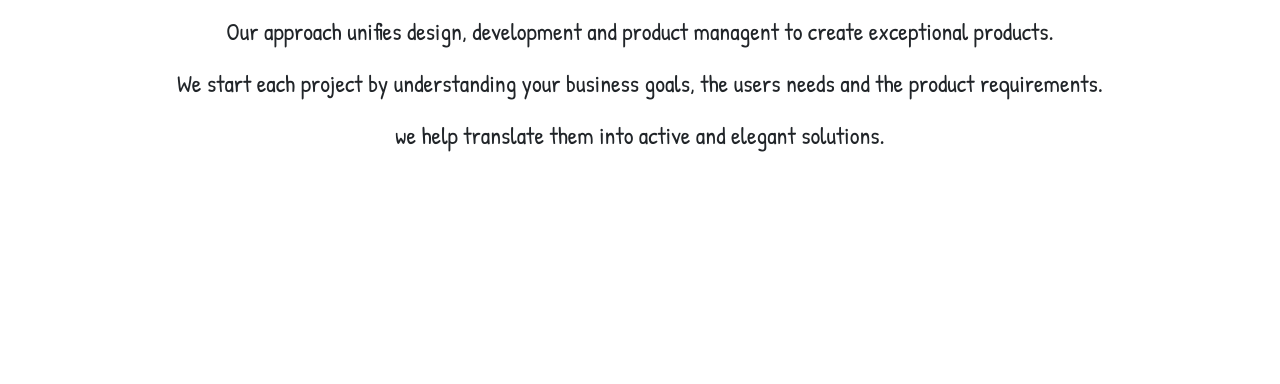
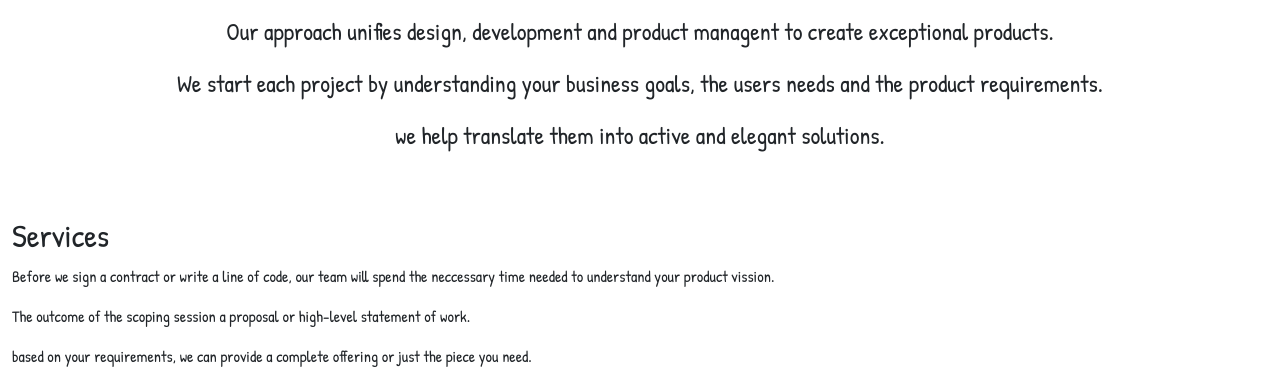
Before and after one commit to ikinoti/delani-studio, a plain HTML site: page index.html in a window 1280 px wide. Shown: the part 742-1126 px from the top of the page. Before the commit the page ends 959 px from the top, so only its background shows below. Drawn offline with nearby package versions, Linux system fonts and the light colour scheme.

Commit message:
Add service section

```diff
--- a/index.html
+++ b/index.html
@@ -14,6 +14,7 @@
     <title>Delani Studio</title>
   </head>
   <body>
+    <!-- SHOWCASE/HEADER SECTION -->
     <div class="container-fluid text-uppercase" id="showcase">
       <div class="container">
         <img src="./assets/logo/logo.png" alt="logo" />
@@ -28,6 +29,7 @@
       </div>
     </div>
 
+    <!-- ABOUT US SECTION -->
     <div class="container text-center fs-4 p-5">
       <h2 class="text-uppercase">About us</h2>
       <p>
@@ -45,5 +47,22 @@
       </p>
       <p>we help translate them into active and elegant solutions.</p>
     </div>
+
+    <!-- SERVICE SECTION -->
+    <div class="container-fluid">
+      <h2>Services</h2>
+      <p>
+        Before we sign a contract or write a line of code, our team will spend
+        the neccessary time needed to understand your product vission.
+      </p>
+      <p>
+        The outcome of the scoping session a proposal or high-level statement of
+        work.
+      </p>
+      <p>
+        based on your requirements, we can provide a complete offering or just
+        the piece you need.
+      </p>
+    </div>
   </body>
 </html>
```
